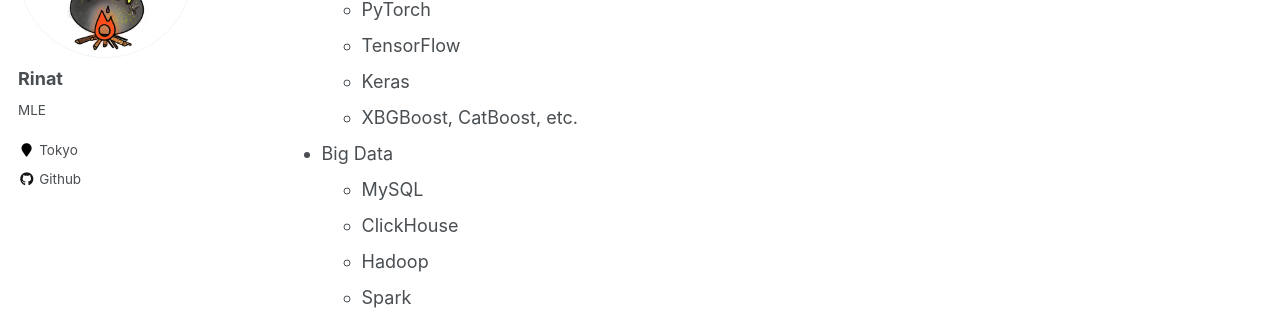
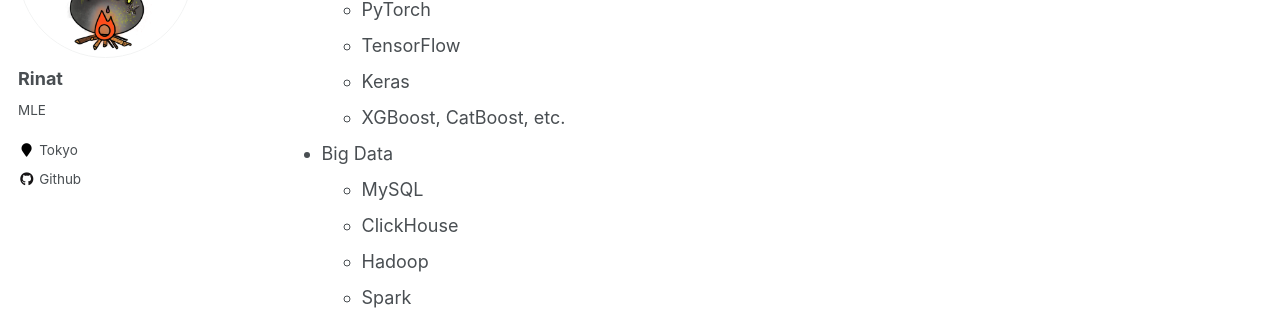
Before and after one commit to Xrenya/xrenya.github.io, a Jekyll site: the page built from _pages/cv.md, in a window 1280 px wide and 900 px high, scrolled down 581 px. Shown: the part 153-463 px from the top of the window. Built offline with Jekyll 4.4.1, drawn with Linux system fonts in a browser that asks for light colours.

Commit message:
Update cv.md

```diff
--- a/_pages/cv.md
+++ b/_pages/cv.md
@@ -31,7 +31,7 @@
   * PyTorch
   * TensorFlow
   * Keras
-  * XBGBoost, CatBoost, etc.
+  * XGBoost, CatBoost, etc.
 * Big Data
   * MySQL
   * ClickHouse
```
